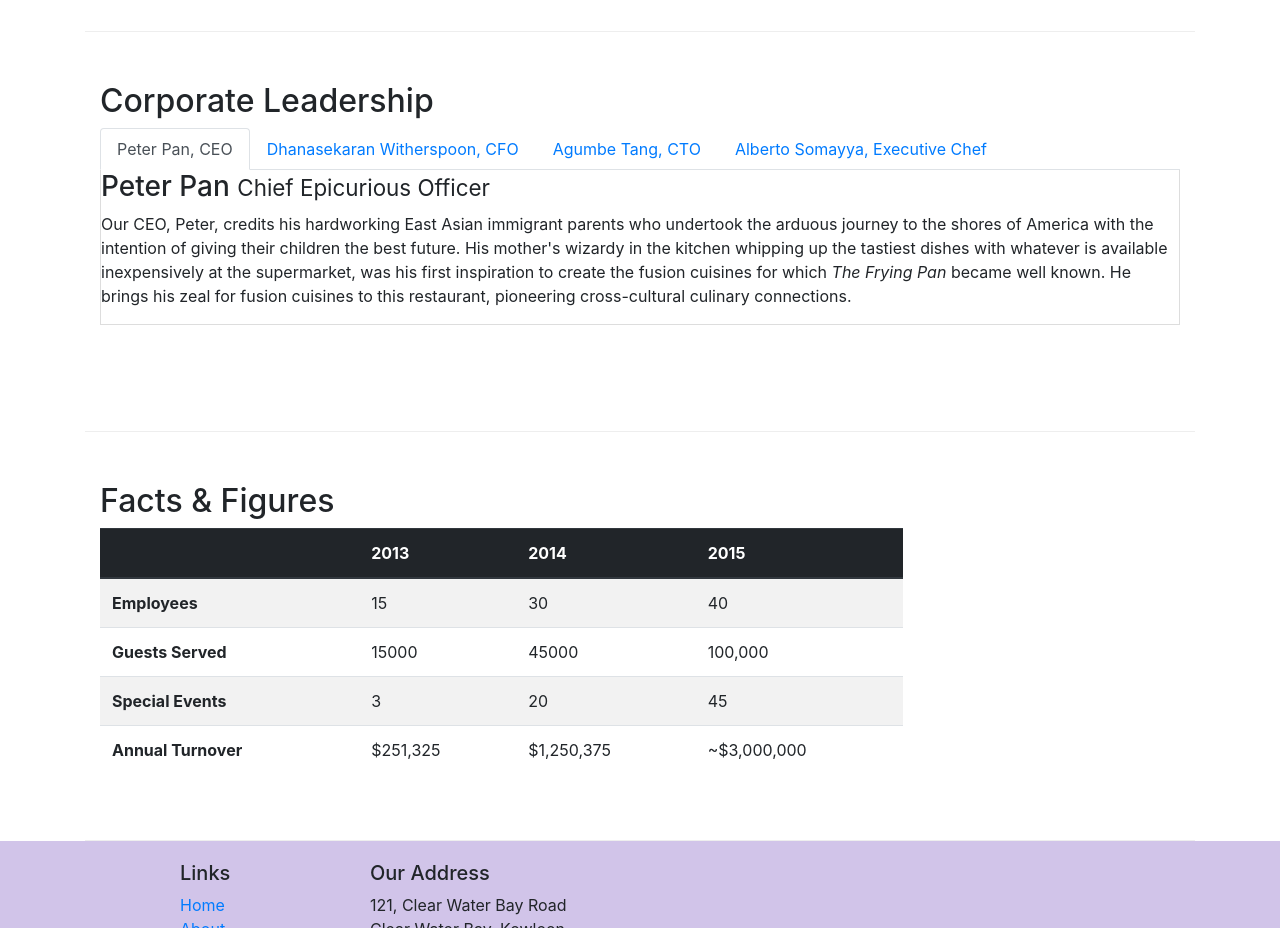
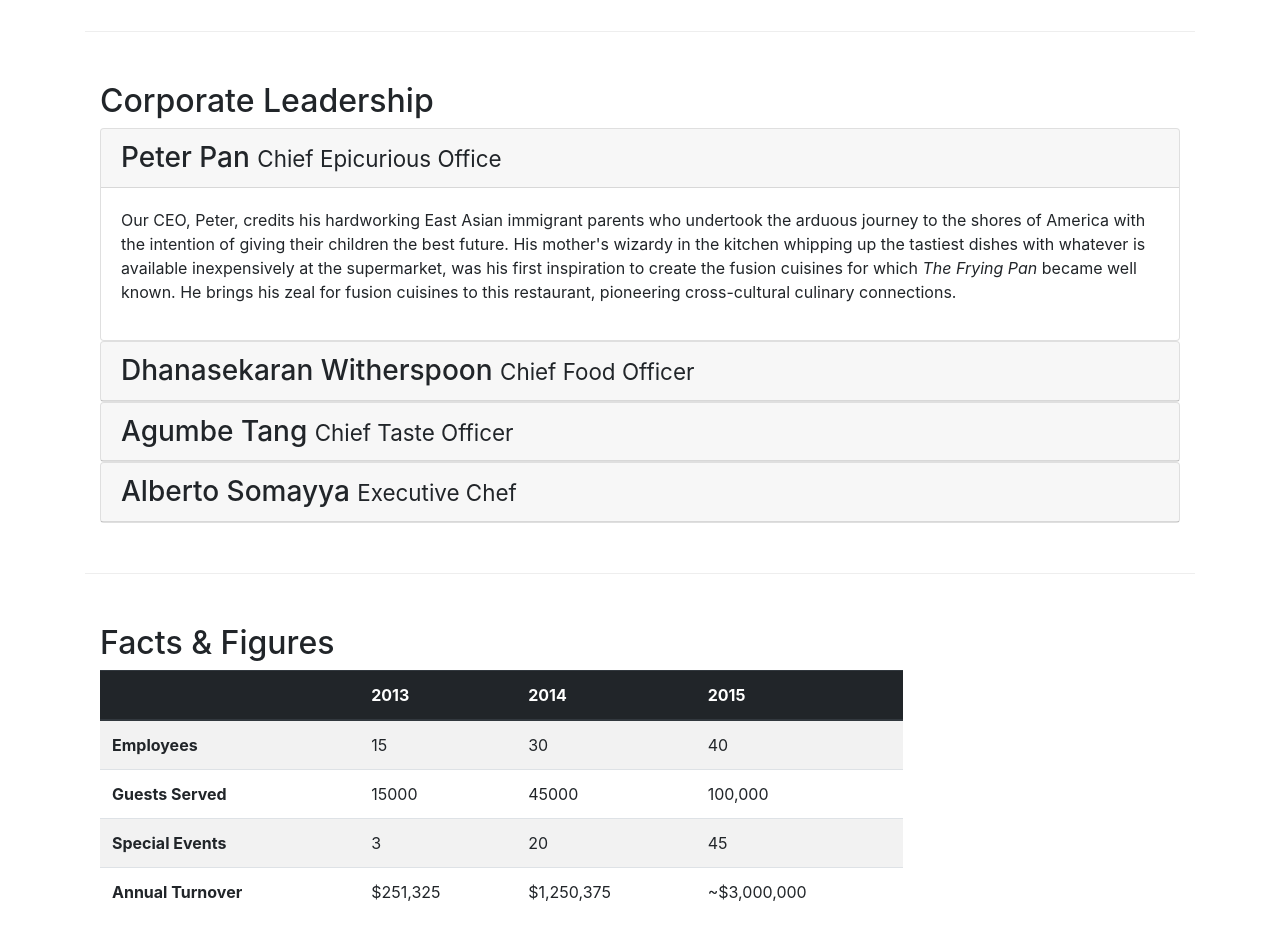
Before and after one commit to paraggoyal28/bootstrap_course, a website: page aboutus.html in a window 1280 px wide. Shown: the part 940-1868 px from the top of the page. Drawn offline with nearby package versions, Linux system fonts and the light colour scheme.

Commit message:
accordians

```diff
--- a/aboutus.html
+++ b/aboutus.html
@@ -114,7 +114,7 @@
         <div class="row row-content">
             <div class="col-12 col-sm-12">
                 <h2>Corporate Leadership</h2>
-                <ul class="nav nav-tabs">
+                <!-- <ul class="nav nav-tabs">
                     <li class="nav-item">
                         <a class="nav-link active" href="#peter"
                             role="tab" data-toggle="tab">
@@ -139,10 +139,18 @@
                             Alberto Somayya, Executive Chef
                         </a>
                     </li>
-                </ul>
-                <div class="tab-content">
-                    <div role="tabpanel" class="tab-pane fade show active" id="peter">
-                        <h3>Peter Pan <small>Chief Epicurious Officer</small></h3>
+                </ul>     -->
+                <div class="accordian">
+                    <div class="card">
+                        <div class="card-header" role="tab" id="peterhead">
+                            <h3 class="mb-0">
+                                <a data-toggle="collapse" data-target="#peter">
+                                    Peter Pan <small> Chief Epicurious Office </small>
+                                </a>
+                            </h3>
+                        </div>
+                        <div class="collapse show" id="peter" data-parent="#accordian">
+                            <div class="card-body">
                                 <p class="d-none d-sm-block">
                                     Our CEO, Peter, credits his hardworking East Asian
                                     immigrant parents who undertook the arduous journey
@@ -157,8 +165,18 @@
                                     culinary connections.
                                 </p>
                             </div>
-                    <div role="tabpanel" class="tab-pane fade show" id="dhana">
-                        <h3>Dhanasekaran Witherspoon <small>Chief Food Officer</small></h3>
+                        </div>
+                    </div>
+                    <div class="card">
+                        <div class="card-header" role="tab" id="dannyhead">
+                            <h3 class="mb-0">
+                                <a class="collapsed" data-toggle="collapse" data-target="#danny">
+                                    Dhanasekaran Witherspoon <small> Chief Food Officer </small>
+                                </a>
+                            </h3>
+                        </div>
+                        <div class="collapse" id="danny" data-parent="#accordian">
+                            <div class="card-body">
                                 <p class="d-none d-sm-block">
                                     Our CFO, Danny, as he is affectionately referred to
                                     by his colleagues, comes from a long established family
@@ -169,8 +187,18 @@
                                         wins, and everything that stays, pays!</em>
                                 </p>
                             </div>
-                    <div role="tabpanel" class="tab-pane fade show" id="agumbe">
-                        <h3>Agumbe Tang <small>Chief Taste Officer</small></h3>
+                        </div>
+                    </div>
+                    <div class="card">
+                        <div class="card-header" role="tab" id="agumbehead">
+                            <h3 class="mb-0">
+                                <a class="collapsed" data-toggle="collapse" data-target="#agumbe">
+                                    Agumbe Tang <small>Chief Taste Officer</small>
+                                </a>
+                            </h3>
+                        </div>
+                        <div class="collapse" id="agumbe" data-parent="#accordian">
+                            <div class="card-body">
                                 <p class="d-none d-sm-block">
                                     Blessed with the most discerning gustatory sense,
                                     Agumbe, our CTO, personally ensures that every dish
@@ -181,8 +209,18 @@
                                     </em>
                                 </p>
                             </div>
-                    <div role="tabpanel" class="tab-pane fade show" id="alberto">
-                        <h3>Alberto Somayya <small>Executive Chef</small></h3>
+                        </div>
+                    </div>
+                    <div class="card">
+                        <div class="card-header" role="tab" id="albertohead">
+                            <h3 class="mb-0">
+                                <a class="collapsed" data-toggle="collapse" data-target="#alberto">
+                                    Alberto Somayya <small>Executive Chef</small>
+                                </a>
+                            </h3>
+                        </div>
+                        <div class="collapse" id="alberto" data-parent="#accordian">
+                            <div class="card-body">
                                 <p class="d-none d-sm-block">
                                     Award winning three-star Michelin chef with wide
                                     International experience having worked closely with
@@ -192,6 +230,8 @@
                                     craziest cultures, and you get a winning hit!
                                     Amma Mia!</em>
                                 </p>
+                            </div>
+                        </div>
                     </div>
                 </div>
             </div>
--- a/css/styles.css
+++ b/css/styles.css
@@ -42,4 +42,5 @@ body{
     border-left: 1px solid #ddd;
     border-right: 1px solid #ddd;
     border-bottom: 1px solid #ddd;
+    padding:10px;
 }
```
Lines whose indentation alone changed are shown as unchanged.
